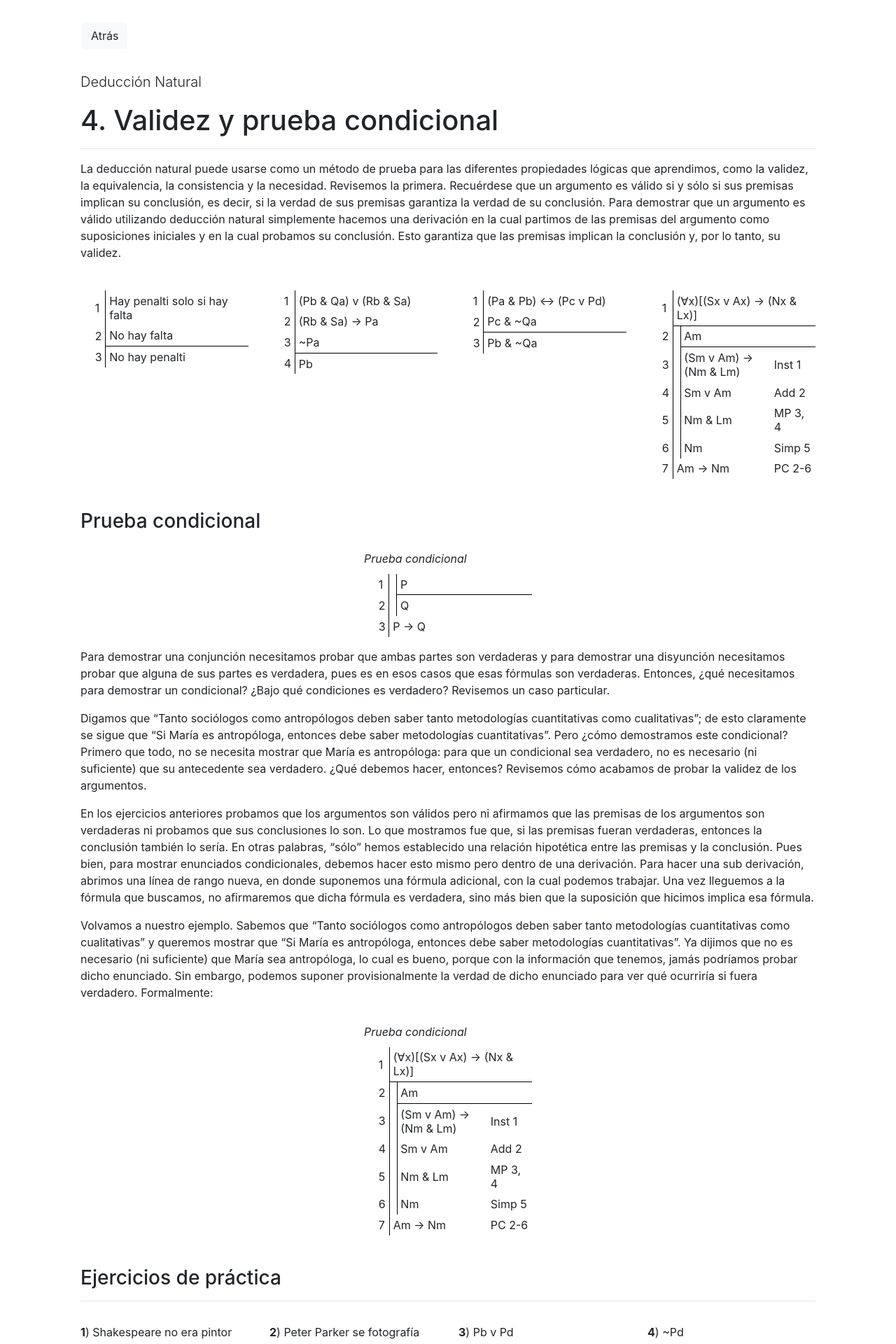
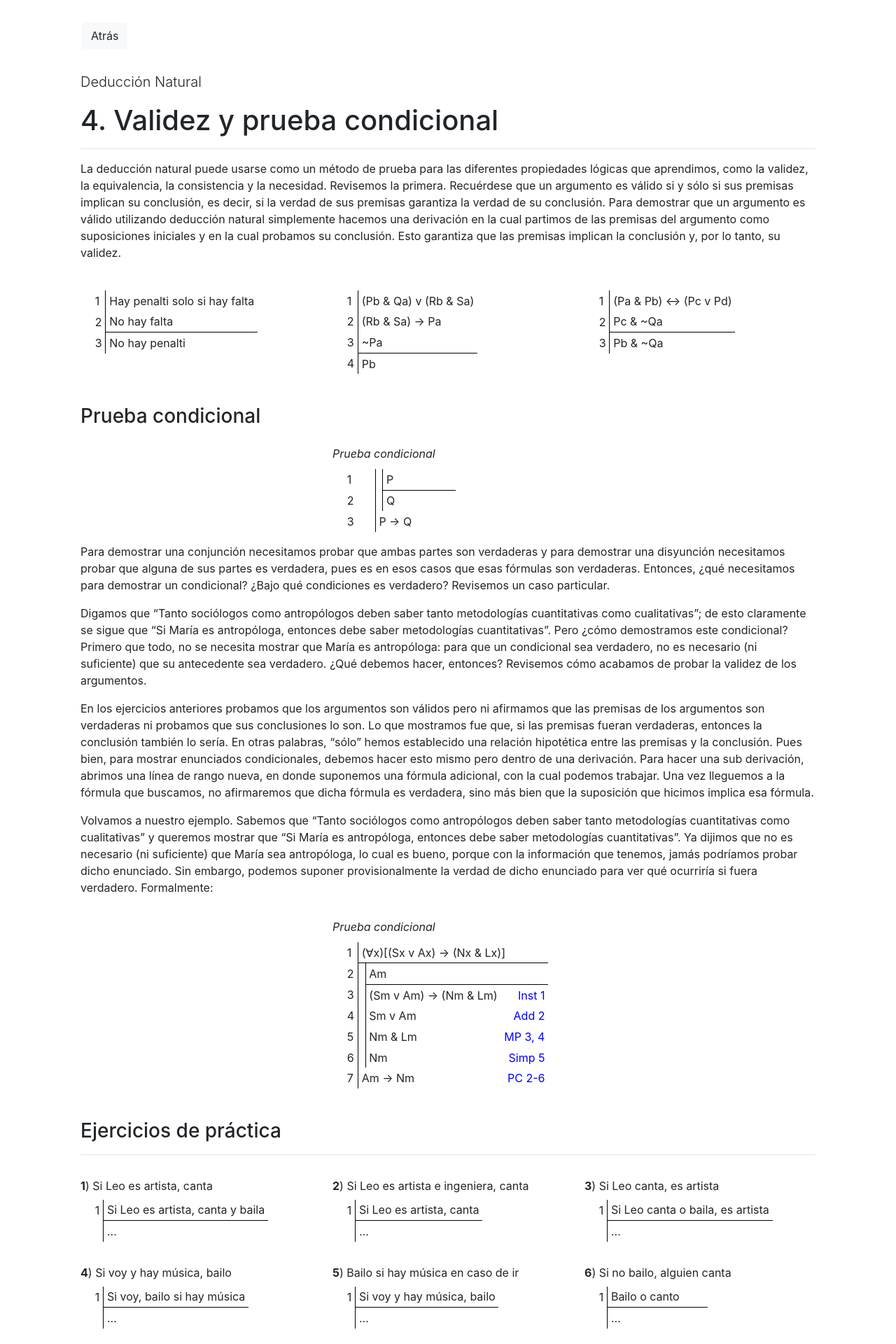
Before and after one commit to juanrloaiza/logicaur, a Jekyll site: the page built from _deduccion/4.md, in a window 1280 px wide. Shown: the top 1920 px of the page at 70% size. Built offline with Jekyll 4.4.1, drawn with Linux system fonts in a browser that asks for light colours; some of the changed text lies outside the part shown.

Commit message:
Formato y nueva guía

```diff
--- a/_data/deduccion4/ejercicios.yml
+++ b/_data/deduccion4/ejercicios.yml
@@ -1,84 +1,77 @@
-- objetivo: Shakespeare no era pintor
+- objetivo: Si Leo es artista, canta
   premisas:
-    - Shakespeare era Francis Bacon
-    - Francis Bacon no era pintor
+    - Si Leo es artista, canta y baila
 
-- objetivo: Peter Parker se fotografía
+- objetivo: Si Leo es artista e ingeniera, canta
   premisas:
-    - Peter Parker fotografía a Spiderman
-    - Peter Parker es Spiderman
+    - Si Leo es artista, canta
 
-- objetivo: Pb v Pd
+- objetivo: Si Leo canta, es artista
   premisas:
-    - Pa v Pb
-    - ~Pc
-    - a = c
+    - Si Leo canta o baila, es artista
 
-- objetivo: ~Pd
+- objetivo: Si voy y hay música, bailo
   premisas:
-    - Pa <-> Pb
-    - ~Pc
-    - c = a
-    - d = b
+    - Si voy, bailo si hay música
 
-- objetivo: Tanto Alex como Dani pintan
+- objetivo: Bailo si hay música en caso de ir
   premisas:
-    - Todos pintan
+    - Si voy y hay música, bailo
 
-- objetivo: (Pa v Pb) v Pc
+- objetivo: Si no bailo, alguien canta
   premisas:
-    - (:todo:x)Px
+    - Bailo o canto
 
-- objetivo: Pa & Qa
+- objetivo: Manchas no es perro si no es mamífero
   premisas:
-    - (:todo:x)(Px & Qx)
+    - Los perros son mamíferos
 
-- objetivo: Pa & Qa
+- objetivo: Si nadie baila, no todos cantan
   premisas:
-    - (:todo:x)Px & Qa
+    - Si todos cantan, alguien baila
 
-- objetivo: Pa & Qb
+- objetivo: Si todos cantan, bailo
   premisas:
-    - (:todo:x)(Px & Qx)
+    - Si canto, bailo
 
-- objetivo: Pab
+- objetivo: Si voy, me pierdo
   premisas:
-    - (:todo:x)(:todo:y)Pxy
+    - Si no voy, no llevo mapa
+    - Si no llevo mapa, me pierdo
 
-- objetivo: Paa
+- objetivo: Si me pagan, me pongo triste si no vas
   premisas:
-    - (:todo:x)(:todo:y)Pxy)
+    - Si me pagan, voy
+    - Si yo voy y tú no, me pongo triste
 
-- objetivo: Pab v (Pa & Pb)
+- objetivo: Soy feliz
   premisas:
-    - (:todo:x)Px
+    - Si canto si bailo, soy feliz
+    - Canto si y solo si bailo
 
-- objetivo: Alex es socióloga
+- objetivo: Si nos pagan, vamos
   premisas:
-    - Solo los sociólogos son mamertos
-    - Alex es mamerta
+    - Si me pagan, voy
+    - Si te pagan, vas
 
-- objetivo: Dani no es sociólogo
+- objetivo: Iré a la fiesta si y solo si me pagaron
   premisas:
-    - Los sociólogos son mamertos
-    - Dani no es mamerto
+    - Iré a la fiesta solo si voy en taxi
+    - Iré en taxi a menos que no me paguen
 
-- objetivo: ~Qa
+- objetivo: Si tomo, me accidento
   premisas:
-    - (:todo:x)(Px <-> Qx)
-    - ~Pa
+    - Si tomo y manejo, me accidento
+    - Voy a manejar
 
-- objetivo: Pa
+- objetivo: Si todos hablan, Ale no escucha
   premisas:
-    - (:todo:x)(x = a)
-    - Pb
+    - Si todos hablan, nadie escucha
 
-- objetivo: (:existe:y)Pay
+- objetivo: Qa -> Pb
   premisas:
-    - (:todo:x)(:existe:y)Pxy
+    - ~Qa -> ~Pb
 
-- objetivo: Alguien se ama
+- objetivo: (:todo:x)Px -> Qa
   premisas:
-    - Alex se ama
-
-- objetivo: _Faltan ejercicios por transcribir. Fabio escribío 27._
+    - (:todo:x)(Px -> Qx)
--- a/_deduccion/4.md
+++ b/_deduccion/4.md
@@ -5,13 +5,11 @@ title: 4. Validez y prueba condicional
 data: deduccion4
 ---
 {% assign reglas = site.data[page.data].reglas %}
-{% assign reglas = site.data[page.data].reglas %}
-
 
 La deducción natural puede usarse como un método de prueba para las diferentes propiedades lógicas que aprendimos, como la validez, la equivalencia, la consistencia y la necesidad. Revisemos la primera. Recuérdese que un argumento es válido si y sólo si sus premisas implican su conclusión, es decir, si la verdad de sus premisas garantiza la verdad de su conclusión. Para demostrar que un argumento es válido utilizando deducción natural simplemente hacemos una derivación en la cual partimos de las premisas del argumento como suposiciones iniciales y en la cual probamos su conclusión. Esto garantiza que las premisas implican la conclusión y, por lo tanto, su validez.
 
 <div class="row ejemplos reglas">
-{% for ejemplo in site.data[page.data].ejemplos %}
+{% for ejemplo in site.data[page.data].ejemplos limit: 3%}
 {% include ejemplos.html %}
 {% endfor %}
 </div>
--- a/_includes/deduccion.html
+++ b/_includes/deduccion.html
@@ -1,6 +1,6 @@
 <!-- REQUIERE ASIGNAR PREMISAS Y CONCLUSIONES-->
 
-<div class="ejercicio col-lg-3 col-sm-12">
+<div class="deduccion col-4">
   <div class="nombre">
     {% if sonEjercicios %}
 
@@ -9,13 +9,8 @@
 
     {{ nombre }}
   </div>
-  <table rules="groups">
-    <colgroup>
-  <col style="width:4%">
-  <col style="width:1%">
-  <col style="width:65%">
-  <col style="width:30%">
-</colgroup>
+  <table>
+
 
     <thead>
       <!-- Ponemos contador de paso -->
@@ -24,7 +19,7 @@
       <!-- Ponemos las premisas -->
       {% for premisa in premisas %}
       <tr class="premisa">
-        <td> {{steps}} </td>
+        <td style="width: 1px"> {{steps}} </td>
         {% assign steps = steps | plus: 1 %}
         <td colspan="3">{{ premisa  | replace: "<->", "↔" | replace: "->", "→" | replace: ":existe:", "∃" | replace: ":todo:", "∀" }}</td>
       </tr>
@@ -49,7 +44,7 @@
         <td> {{steps}} </td>
         {% assign steps = steps | plus: 1 %}
 
-          <td></td>
+        <td style="width: 1px;"></td>
         <td colspan="2">{{ premisa  | replace: "<->", "↔" | replace: "->", "→" | replace: ":existe:", "∃" | replace: ":todo:", "∀" }}</td>
       </tr>
       {% endfor %}
@@ -63,12 +58,12 @@
         <td></td>
         <!-- Si la conclusión tiene información de qué paso es -->
         {% if subconclusion.step %}
-          <td>{{subconclusion.texto}}</td>
-          <td {% if isError %}class="error"{% endif %}>{{ subconclusion.step }}</td>
+        <td>{{ subconclusion.texto  | replace: "<->", "↔" | replace: "->", "→" | replace: ":existe:", "∃" | replace: ":todo:", "∀" }}</td>
+        <td class="{% if isError %}error{% endif %} step" >{{ subconclusion.step }}</td>
 
         <!-- si la conclusión no tiene información del paso -->
         {% else %}
-          <td colspan="2">{{ subconclusion }}</td>
+        <td colspan="2">{{ subconclusion  | replace: "<->", "↔" | replace: "->", "→" | replace: ":existe:", "∃" | replace: ":todo:", "∀" }}</td>
 
         {% endif %}
       </tr>
@@ -83,12 +78,12 @@
 
         <!-- Si la conclusión tiene información de qué paso es -->
         {% if conclusion.step %}
-          <td colspan="2">{{conclusion.texto}}</td>
-          <td {% if isError %}class="error"{% endif %}>{{ conclusion.step }}</td>
+        <td colspan="2">{{ conclusion.texto  | replace: "<->", "↔" | replace: "->", "→" | replace: ":existe:", "∃" | replace: ":todo:", "∀" }}</td>
+        <td class="{% if isError %}error{% endif %} step">{{ conclusion.step }}</td>
 
         <!-- si la conclusión no tiene información del paso -->
         {% else %}
-        <td colspan="3">{{ conclusion }}</td>
+        <td colspan="3">{{ conclusion  | replace: "<->", "↔" | replace: "->", "→" | replace: ":existe:", "∃" | replace: ":todo:", "∀" }}</td>
 
         {% endif %}
       </tr>
--- a/_includes/regla.html
+++ b/_includes/regla.html
@@ -1,5 +1,6 @@
 {% assign nombre = regla_general.nombre %}
 
+{% assign isRegla = true %}
 {% for regla in regla_general.reglas %}
 
 {% assign premisas = regla.premisas %}
--- a/_sass/secciones.scss
+++ b/_sass/secciones.scss
@@ -1,12 +1,22 @@
-.error {
-  text-decoration: line-through;
-}
-
-.ejercicio {
+.deduccion {
   margin: 1em 0;
 
   .nombre {
     margin-bottom: 0.5em;
+  }
+
+  table {
+    min-width: 10em;
+  }
+
+  .step {
+    &.error {
+      text-decoration: line-through;
+      color: $red;
+    }
+
+    text-align: right;
+    color: $blue;
   }
 }
 
--- a/css/main.scss
+++ b/css/main.scss
@@ -1,5 +1,8 @@
 ---
 ---
+// Colores
+$red: #ff0000;
+$blue: #0000ff;
 
 @import 'tablas';
 @import 'nav';
```
Also changed, not shown: _data/deduccion5/ejercicios.yml (added, +110 -0 lines), _data/deduccion5/reglas.yml (added, +18 -0 lines), _deduccion/5.md (added, +32 -0 lines). Lines whose indentation alone changed are shown as unchanged.
